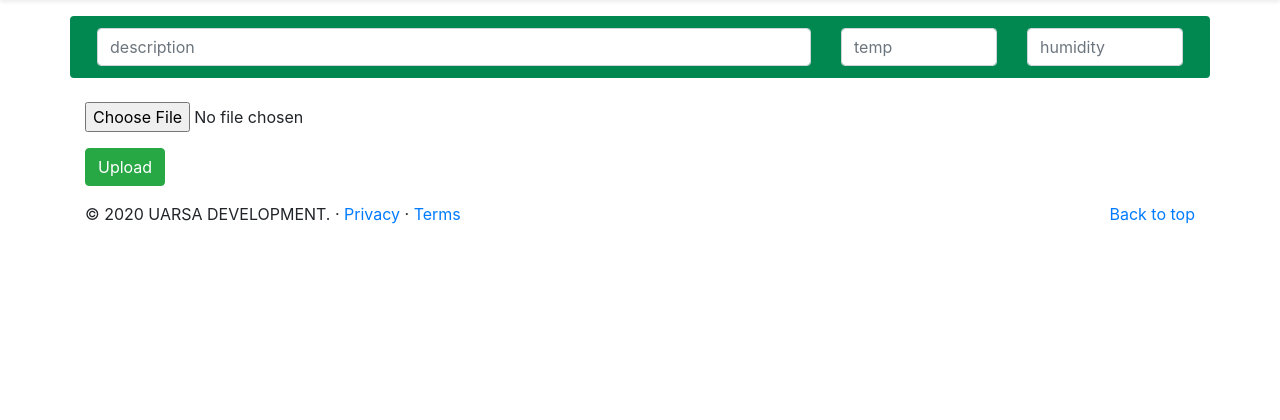
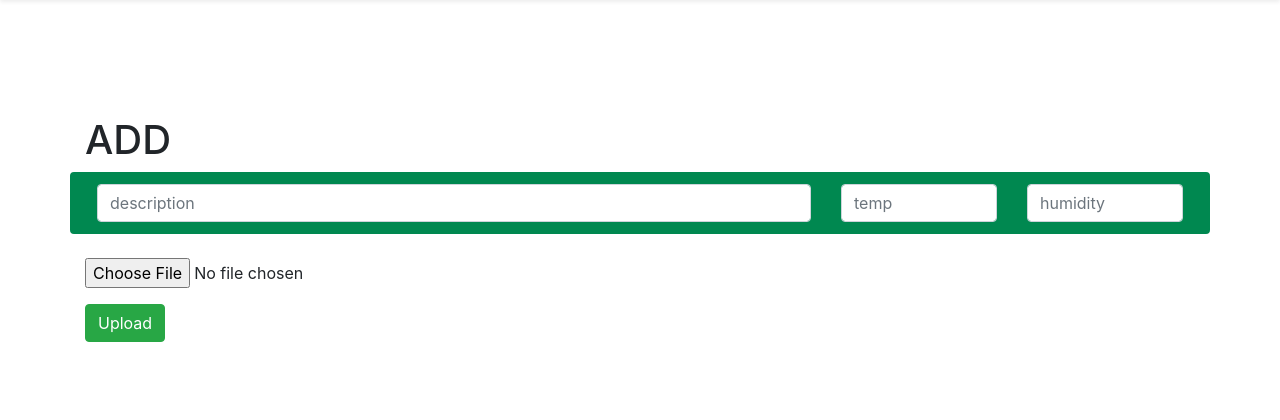
Before and after one commit to Uarsa/hempreport, a Flask app: page /upload in a window 1280 px wide. Shown: the part 57-477 px from the top of the page. Before the commit the page ends 281 px from the top, so only its background shows below. Run offline with Flask 2, Linux system fonts and the light colour scheme; some libraries are stand-ins or nearby versions.

Commit message:
Update upload.html

```diff
--- a/templates/upload.html
+++ b/templates/upload.html
@@ -29,6 +29,11 @@
 
 <div class="container">
 
+  <div class="space_ceiling">
+  </div>
+
+  <h1>ADD</h1>
+
   <form action="{{ url_for('upload') }}" method="POST" enctype="multipart/form-data">
     <div class="row rounded">
       <div class="col-8">
@@ -48,6 +53,9 @@
 
 </div>
 
+<div class="space_bottom">
+</div>
+
 
 </body>
 
```
